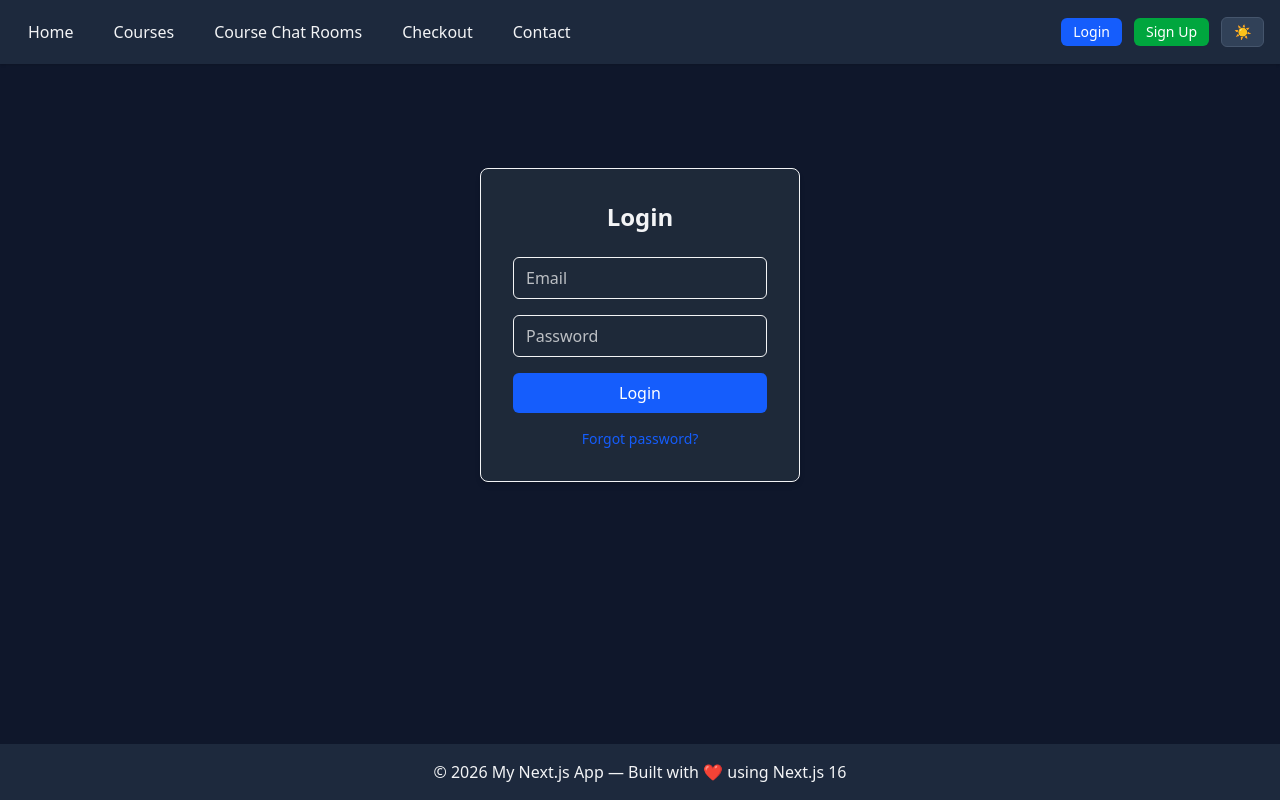
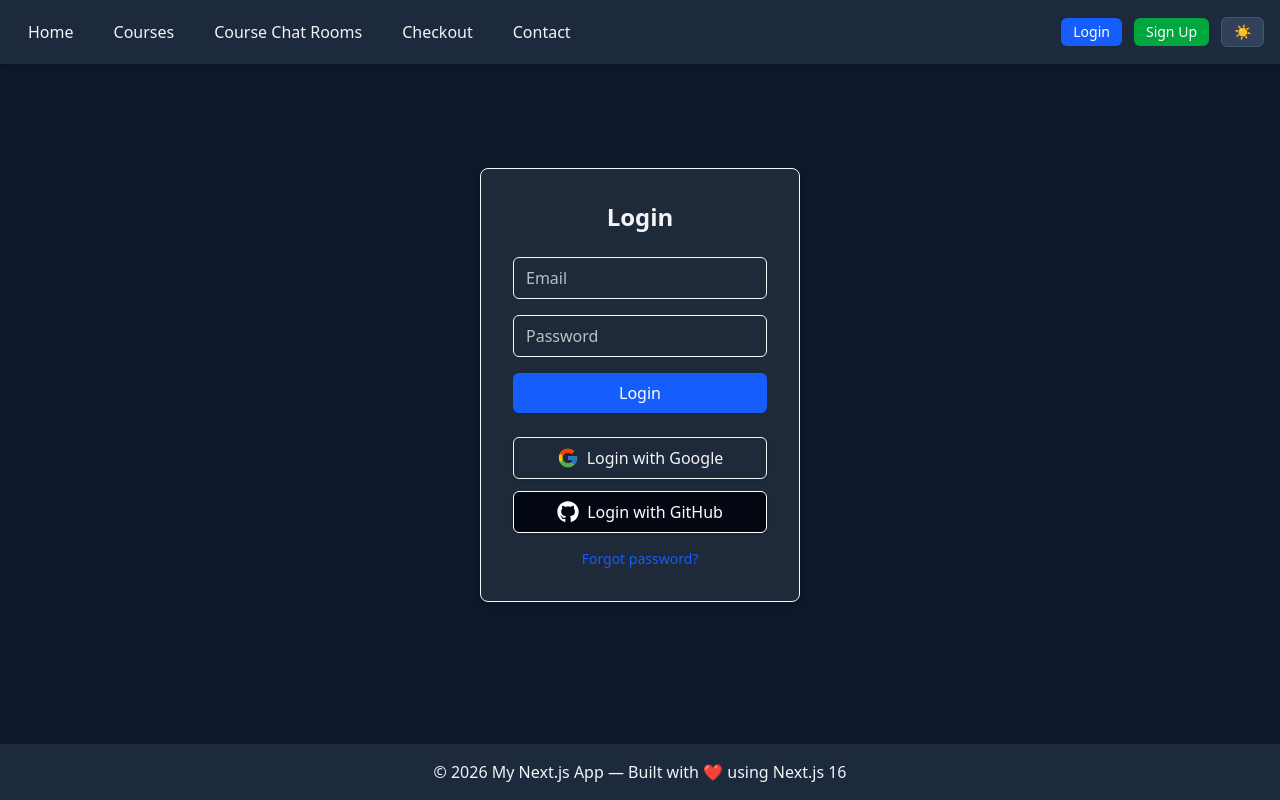
Before and after one commit to Vinnie-tec/nextjs-app, a Next.js app: page /login in a window 1280 px wide. Built offline with nearby package versions, Linux system fonts and the light colour scheme; no server answers.

Commit message:
Added Oauth Login

```diff
--- a/src/app/layout.js
+++ b/src/app/layout.js
@@ -11,7 +11,7 @@ export const metadata = {
 export default function RootLayout({ children }) {
   return (
     <html lang="en" suppressHydrationWarning>
- <body className="min-h-screen flex flex-col bg-gray-50 dark:bg-slate-900 text-gray-900 dark:text-gray-100">
+      <body className="min-h-screen flex flex-col bg-gray-50 dark:bg-slate-900 text-gray-900 dark:text-gray-100">
         <Providers>
           {/* Navigation bar */}
           <Navigation />
--- a/src/app/login/LoginPage.js
+++ b/src/app/login/LoginPage.js
@@ -7,6 +7,9 @@ import toast from "react-hot-toast";
 import { useForm } from "react-hook-form";
 import { z } from "zod";
 import { zodResolver } from "@hookform/resolvers/zod";
+import clsx from "clsx";
+import { FcGoogle } from "react-icons/fc";
+import { FaGithub } from "react-icons/fa";
 import FormError from "@/components/FormError";
 import SubmitButton from "@/components/ui/SubmitButton";
 import { inputClass } from "@/lib/styles";
@@ -87,6 +90,49 @@ export default function LoginPage() {
 
         </form>
 
+        {/* OAuth Login Buttons */}
+      <div className="mt-6 flex flex-col gap-3">
+        {/* Google Login */}
+        <button
+          type="button"
+          onClick={() => signIn("google")}
+          className={clsx(
+            // --- Layout & structure ---
+            "w-full py-2 border rounded-md flex justify-center items-center gap-2",
+            "transition shadow-sm font-medium cursor-pointer",
+
+            // --- Light mode colors ---
+            "bg-white text-gray-700 hover:bg-gray-100",
+
+            // --- Dark mode colors ---
+            "dark:bg-gray-800 dark:text-gray-100 dark:hover:bg-gray-700"
+          )}
+        >
+          <FcGoogle size={22} />
+          <span className="font-medium">Login with Google</span>
+        </button>
+
+        {/* GitHub Login */}
+        <button
+          type="button"
+          onClick={() => signIn("github")}
+          className={clsx(
+            // --- Layout & structure ---
+            "w-full py-2 rounded-md border flex justify-center items-center gap-2",
+
+            // --- Colors & dark mode ---
+            "bg-black text-white hover:bg-gray-900",
+            "dark:bg-gray-950 dark:hover:bg-black",
+
+            // --- Interaction & transitions ---
+            "transition shadow-sm font-medium cursor-pointer"
+          )}
+        >
+          <FaGithub size={22} />
+          <span>Login with GitHub</span>
+        </button>
+      </div>
+
         {/* Forgot password link */}
         <p className="text-sm text-center mt-4">
           <Link
```
